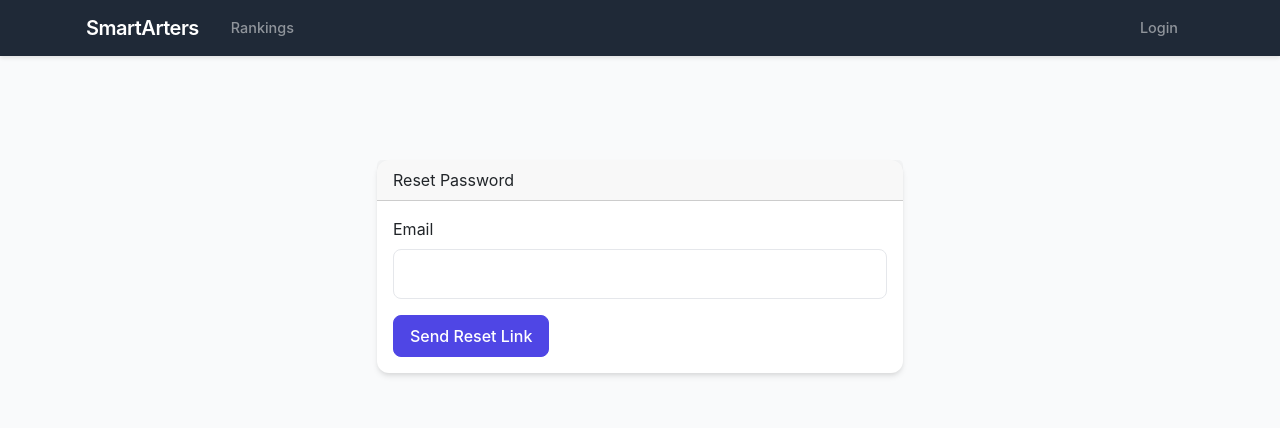
After one commit to ksolheim/smartarters, a Flask app: page /forgot_password in a window 1280 px wide. The commit adds this page. Shown: the top 428 px of the page. Run offline with Flask 3, Linux system fonts and the light colour scheme.

Commit message:
Added forgot password function

```diff
--- a/app.py
+++ b/app.py
@@ -5,9 +5,19 @@ from routes.rankings import rankings_bp
 from routes.draw import draw_bp
 from routes.history import history_bp
 from routes.main import main_bp
+from utils.email_utils import mail
 
 app = Flask(__name__)
 app.secret_key = os.environ.get('FLASK_SECRET_KEY', 'dev-key-please-change')
+
+app.config.update(
+    MAIL_SERVER = os.getenv('MAIL_SERVER'),
+    MAIL_PORT = int(os.getenv('MAIL_PORT', 587)),
+    MAIL_USE_TLS = True,
+    MAIL_DEFAULT_SENDER = os.getenv('MAIL_DEFAULT_SENDER')
+)
+
+mail.init_app(app)
 
 # Register blueprints
 app.register_blueprint(main_bp)
--- a/routes/auth.py
+++ b/routes/auth.py
@@ -1,7 +1,9 @@
-from flask import Blueprint, render_template, request, redirect, url_for, session
+from flask import Blueprint, render_template, request, redirect, url_for, session, flash
 from werkzeug.security import generate_password_hash, check_password_hash
 from functools import wraps
 from database.db import get_db_connection
+from utils.email_utils import send_reset_email, get_serializer, send_welcome_email
+from datetime import datetime, timedelta
 
 auth_bp = Blueprint('auth', __name__)
 
@@ -47,6 +49,7 @@ def login():
 def signup():
     if request.method == 'POST':
         username = request.form['username']
+        email = request.form['email']
         password = request.form['password']
         confirm_password = request.form['confirm_password']
 
@@ -60,11 +63,19 @@ def signup():
             conn.close()
             return render_template('signup.html', error='Username already exists')
 
+        if conn.execute('SELECT id FROM users WHERE email = ?',
+                       (email,)).fetchone():
+            conn.close()
+            return render_template('signup.html', error='Email already registered')
+
         hashed_password = generate_password_hash(password)
-        conn.execute('INSERT INTO users (username, password) VALUES (?, ?)',
-                    (username, hashed_password))
+        conn.execute('INSERT INTO users (username, email, password) VALUES (?, ?, ?)',
+                    (username, email, hashed_password))
         conn.commit()
         conn.close()
+
+        # Send welcome email after successful registration
+        send_welcome_email(email, username)
 
         return redirect(url_for('auth.login'))
 
@@ -74,3 +85,77 @@ def signup():
 def logout():
     session.clear()
     return redirect(url_for('auth.login'))
+
+@auth_bp.route('/forgot_password', methods=['GET', 'POST'])
+def forgot_password():
+    if request.method == 'POST':
+        email = request.form['email']
+        conn = get_db_connection()
+        user = conn.execute('SELECT * FROM users WHERE email = ?', (email,)).fetchone()
+
+        if user:
+            # Reset the token_used flag when generating a new token
+            conn.execute('UPDATE users SET reset_token_used = 0 WHERE email = ?',
+                        (email,))
+            conn.commit()
+            conn.close()
+
+            # Generate token and send email
+            token = get_serializer().dumps(email, salt='password-reset-salt')
+            send_reset_email(email)
+
+            flash('Password reset instructions have been sent to your email.', 'info')
+            return redirect(url_for('auth.login'))
+
+        conn.close()
+        flash('Email address not found.', 'error')
+        return redirect(url_for('auth.forgot_password'))
+    return render_template('forgot_password.html')
+
+@auth_bp.route('/reset_password/<token>', methods=['GET', 'POST'])
+def reset_password(token):
+    try:
+        email = get_serializer().loads(token, salt='password-reset-salt', max_age=900)
+
+        # Clear any existing flash messages
+        session.pop('_flashes', None)
+
+        # Check if token has been used
+        conn = get_db_connection()
+        token_used = conn.execute('SELECT reset_token_used FROM users WHERE email = ?',
+                                (email,)).fetchone()['reset_token_used']
+        conn.close()
+
+        if token_used == 1:
+            flash('This password reset link has already been used. Please request a new one if needed.', 'error')
+            return redirect(url_for('auth.forgot_password'))
+
+    except:
+        flash('The password reset link is invalid or has expired.', 'error')
+        return redirect(url_for('auth.forgot_password'))
+
+    # Clear any existing flash messages when showing the reset form
+    session.pop('_flashes', None)
+
+    if request.method == 'POST':
+        password = request.form['password']
+        confirm_password = request.form['confirm_password']
+
+        if password != confirm_password:
+            flash('Passwords do not match.', 'error')
+            return render_template('reset_password.html')
+
+        conn = get_db_connection()
+        hashed_password = generate_password_hash(password)
+        # Update password and mark token as used
+        conn.execute('''UPDATE users
+                       SET password = ?, reset_token_used = 1
+                       WHERE email = ?''',
+                    (hashed_password, email))
+        conn.commit()
+        conn.close()
+
+        flash('Your password has been updated!', 'success')
+        return redirect(url_for('auth.login'))
+
+    return render_template('reset_password.html')
--- /dev/null
+++ b/templates/forgot_password.html
@@ -0,0 +1,30 @@
+{% extends "base.html" %}
+
+{% block content %}
+<div class="container mt-5">
+    <div class="row justify-content-center">
+        <div class="col-md-6">
+            <div class="card">
+                <div class="card-header">Reset Password</div>
+                <div class="card-body">
+                    {% with messages = get_flashed_messages() %}
+                        {% if messages %}
+                            {% for message in messages %}
+                                <div class="alert alert-info">{{ message }}</div>
+                            {% endfor %}
+                        {% endif %}
+                    {% endwith %}
+
+                    <form method="POST">
+                        <div class="mb-3">
+                            <label for="email" class="form-label">Email</label>
+                            <input type="email" class="form-control" id="email" name="email" required>
+                        </div>
+                        <button type="submit" class="btn btn-primary">Send Reset Link</button>
+                    </form>
+                </div>
+            </div>
+        </div>
+    </div>
+</div>
+{% endblock %}
--- a/templates/signup.html
+++ b/templates/signup.html
@@ -28,6 +28,10 @@
                             <input type="text" class="form-control" id="username" name="username" required>
                         </div>
                         <div class="mb-3">
+                            <label for="email" class="form-label">Email</label>
+                            <input type="email" class="form-control" id="email" name="email" required>
+                        </div>
+                        <div class="mb-3">
                             <label for="password" class="form-label">Password</label>
                             <input type="password" class="form-control" id="password" name="password" required>
                         </div>
```
Also changed, not shown: templates/login.html (+10 -3 lines), templates/reset_password.html (added, +34 -0 lines), utils/email_utils.py (added, +98 -0 lines), database/raffle_rankings.db.
